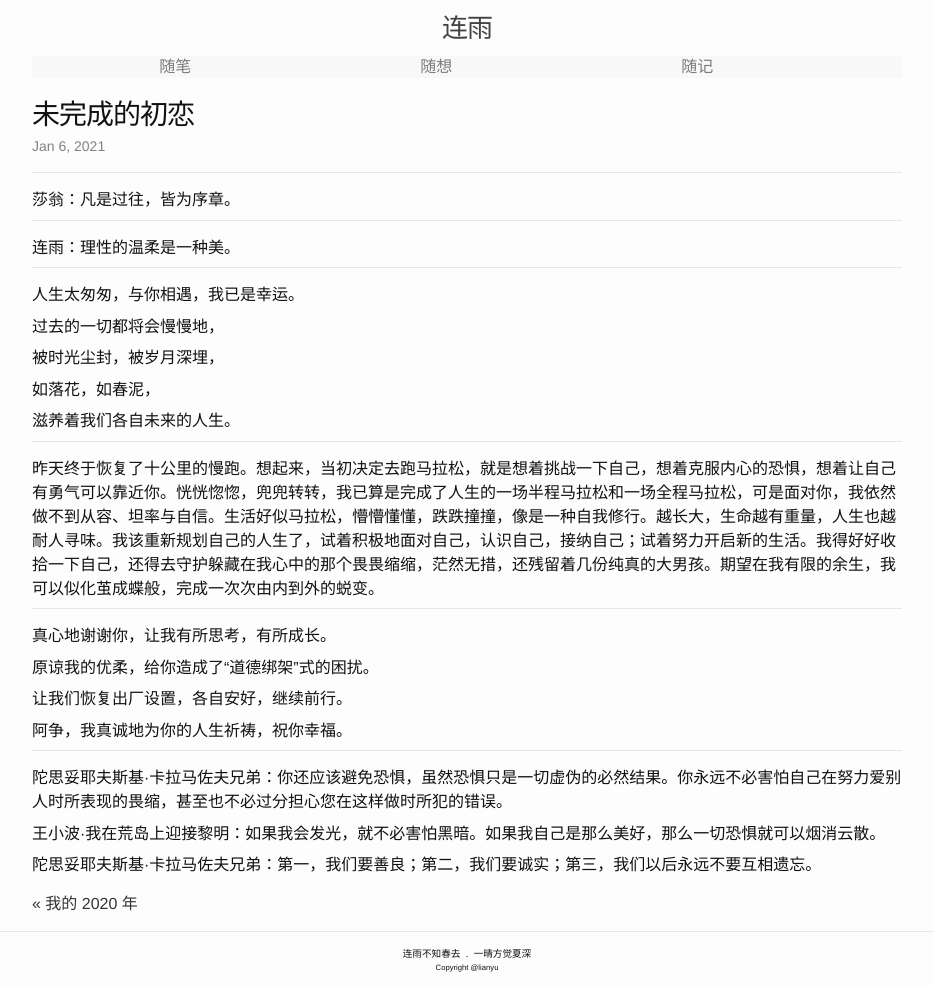
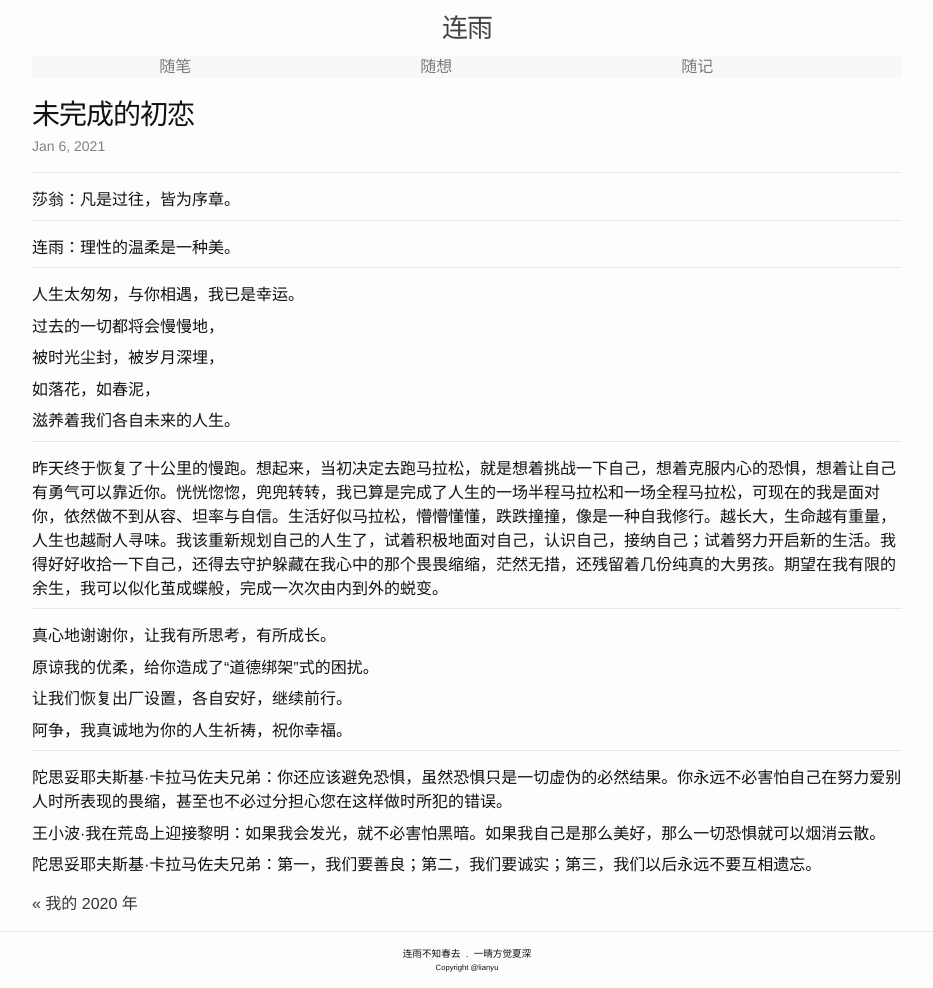
Before and after one commit to lianyu1115/lianyu, a Jekyll site: the page built from _journals/2021-01-06-未完成的初恋.md, in a window 1280 px wide. Shown: the whole page, without its empty margins (173-1106 px from the left). Built offline with Jekyll 4.4.1, drawn with Linux system fonts in a browser that asks for light colours.

Commit message:
Update 2021-01-06-未完成的初恋.md

```diff
--- a/_journals/2021-01-06-未完成的初恋.md
+++ b/_journals/2021-01-06-未完成的初恋.md
@@ -27,7 +27,7 @@ tags: ''
 
 - - -
 
-昨天终于恢复了十公里的慢跑。想起来，当初决定去跑马拉松，就是想着挑战一下自己，想着克服内心的恐惧，想着让自己有勇气可以靠近你。恍恍惚惚，兜兜转转，我已算是完成了人生的一场半程马拉松和一场全程马拉松，可是面对你，我依然做不到从容、坦率与自信。生活好似马拉松，懵懵懂懂，跌跌撞撞，像是一种自我修行。越长大，生命越有重量，人生也越耐人寻味。我该重新规划自己的人生了，试着积极地面对自己，认识自己，接纳自己；试着努力开启新的生活。我得好好收拾一下自己，还得去守护躲藏在我心中的那个畏畏缩缩，茫然无措，还残留着几份纯真的大男孩。期望在我有限的余生，我可以似化茧成蝶般，完成一次次由内到外的蜕变。
+昨天终于恢复了十公里的慢跑。想起来，当初决定去跑马拉松，就是想着挑战一下自己，想着克服内心的恐惧，想着让自己有勇气可以靠近你。恍恍惚惚，兜兜转转，我已算是完成了人生的一场半程马拉松和一场全程马拉松，可现在的我是面对你，依然做不到从容、坦率与自信。生活好似马拉松，懵懵懂懂，跌跌撞撞，像是一种自我修行。越长大，生命越有重量，人生也越耐人寻味。我该重新规划自己的人生了，试着积极地面对自己，认识自己，接纳自己；试着努力开启新的生活。我得好好收拾一下自己，还得去守护躲藏在我心中的那个畏畏缩缩，茫然无措，还残留着几份纯真的大男孩。期望在我有限的余生，我可以似化茧成蝶般，完成一次次由内到外的蜕变。
 
 - - -
 
```
